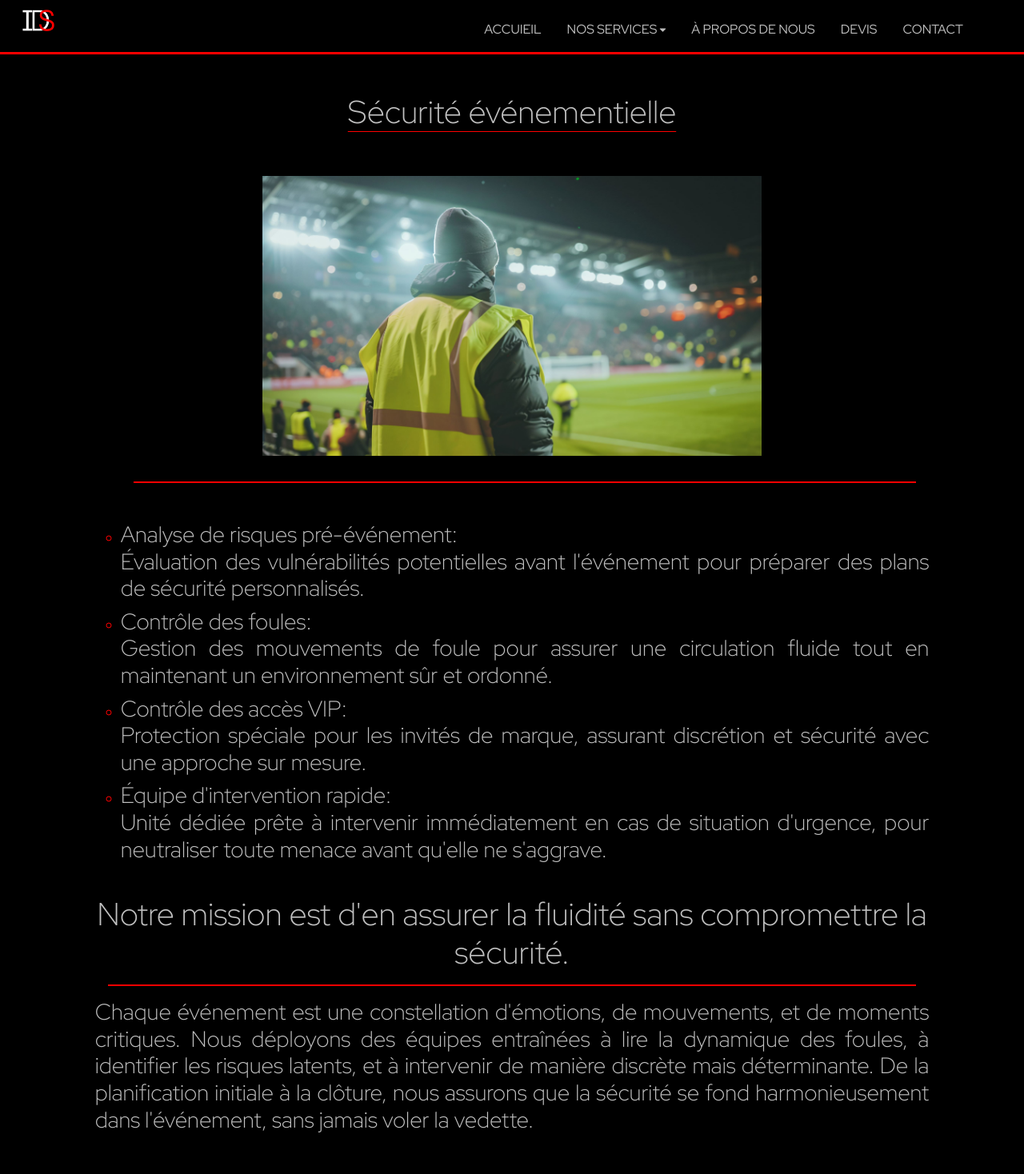
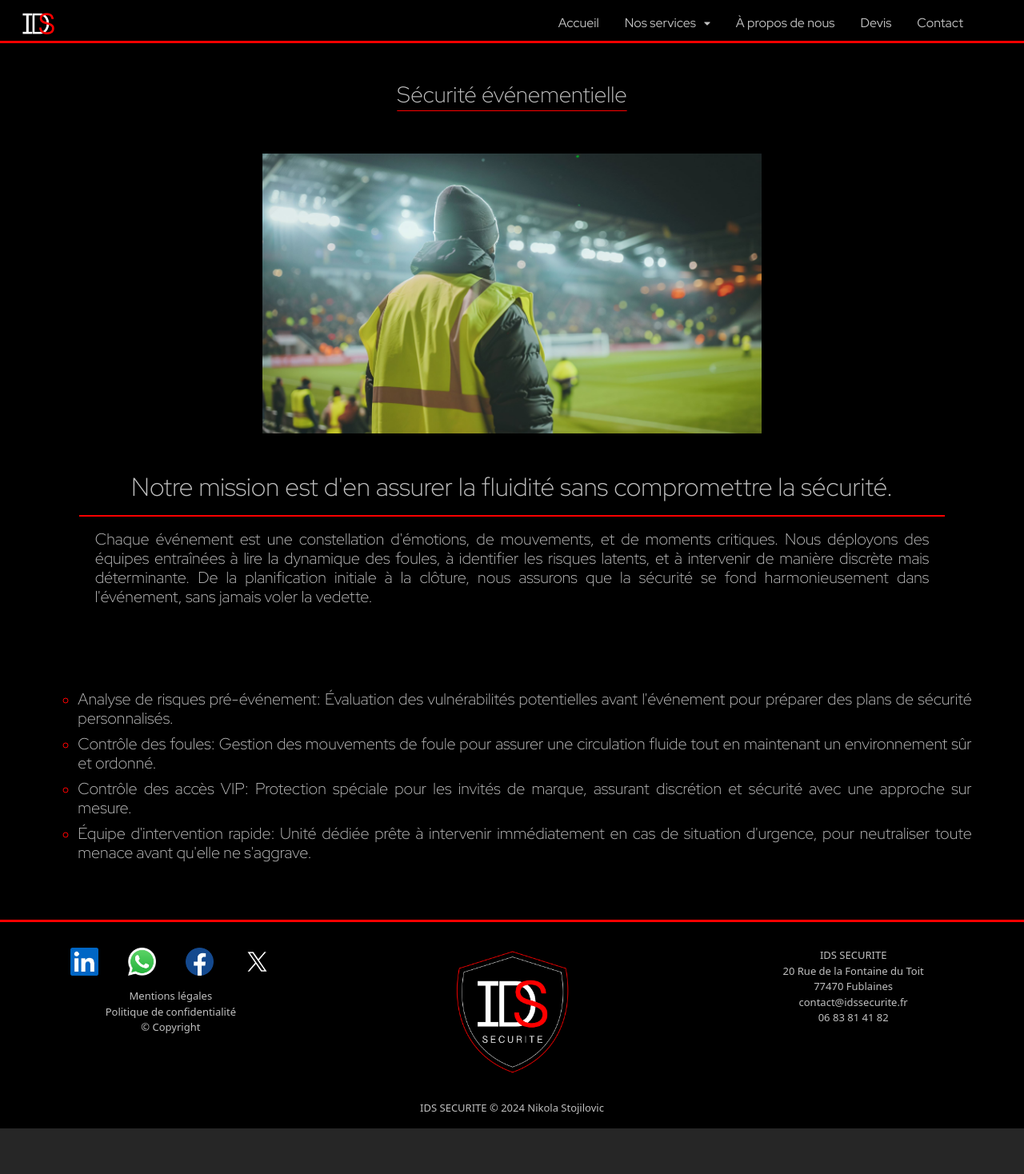
Before and after one commit to sidsecurite/sidsecurite.github.io, a plain HTML site: page securite_evenementielle.html in a window 1280 px wide. Shown: the top 1468 px of the page at 80% size. After the commit the page ends 1411 px from the top, so only its background shows below. Drawn offline with nearby package versions, Linux system fonts and the light colour scheme.

Commit message:
Add files via upload

```diff
--- a/css/style.css
+++ b/css/style.css
@@ -498,7 +498,7 @@
 
   .fade-in {
     opacity: 0;
-    transition: opacity 1.3s ease-in-out;
+    transition: opacity 0.8s ease-in-out;
   }
 
   .fade-in.visible {
--- a/securite_evenementielle.html
+++ b/securite_evenementielle.html
@@ -22,8 +22,8 @@
 <body class="backgroundColor">
     <header class="darkBox">
         <div class="container-fluid">
-            <div class="topNavbar py-2">
-                <div class="px-3 pt-1">
+            <div class="topNavbar">
+                <div class="px-3 pb-2 pt-3">
                     <a class="hoverRed" href="index.html">
                         <img class="logoDimension" src="img/CIDSecuriteLogoVersionIDS.png" alt="IDS SECURITE">
                     </a>
@@ -36,12 +36,12 @@
                 <div class="listaNavbar goRight px-5 pt-3 pb-2">
                     <div class="hoverRed">
                         <a class="noUnderLineText whiteText px-3 pt-2 red-hat-display-400" href="index.html">
-                            ACCUIEIL
+                            Accueil
                         </a>
                     </div>
                     <div class="hoverRed">
                         <a class="noUnderLineText whiteText px-3 pt-2 red-hat-display-400 mouse" id="hoverActiveList">
-                            NOS SERVICES
+                            Nos services &nbsp;
                             <i class="fa fa-caret-down smallP"></i>
                         </a>
                         <div id="listNos" class="hoverRed listaNos p-3 red-hat-display-400 textWrap">
@@ -70,17 +70,17 @@
                     </div>
                     <div class="hoverRed">
                         <a class="noUnderLineText whiteText px-3 pt-2 red-hat-display-400" href="a_propos_de_nous.html">
-                            À PROPOS DE NOUS
+                            À propos de nous
                         </a>
                     </div>
                     <div class="hoverRed">
                         <a class="noUnderLineText whiteText px-3 pt-2 red-hat-display-400" href="devis.html">
-                            DEVIS
+                            Devis
                         </a>
                     </div>
                     <div class="hoverRed">
                         <a class="noUnderLineText whiteText px-3 pt-2 red-hat-display-400" href="contact.html">
-                            CONTACT
+                            Contact
                         </a>
                     </div>
                 </div>
@@ -88,15 +88,16 @@
         </div>
     </header>
     <section id="section">
-        <div class="redLineWeb"></div>
+        <div class="redLineWeb">
+        </div>
     </section>
     <section>
         <div class="container-fluid">
             <div class="row justify-content-center py-5">
                 <div class="col-11">
-                    <h1 class="textCentre whiteText red-hat-display-300 lineUnder fade-in">
+                    <h3 class="textCentre whiteText red-hat-display-300 lineUnder fade-in">
                         Sécurité événementielle
-                    </h1>
+                    </h3>
                 </div>
             </div>
         </div>
@@ -110,48 +111,57 @@
         </div>
     </section>
     <section>
+        <div class="fade-in">
+            <div class="container-fluid py-5">
+                <div class="row justify-content-center">
+                    <div class="col-sm-11 col-md-10 col-11">
+                        <h2 class="whiteText textCentre red-hat-display-300 fade-in">
+                            Notre mission est d'en assurer la fluidité sans compromettre la sécurité.
+                        </h2>
+                        <hr class="marginMinus lineBetween fade-in">
+                        <h5 class="whiteText textBoxFit red-hat-display-300 fade-in">
+                            Chaque événement est une constellation d'émotions, de mouvements, et de moments critiques. Nous
+                            déployons des équipes entraînées à lire la dynamique des foules, à identifier les risques
+                            latents, et à intervenir de manière discrète mais déterminante. De la planification initiale à
+                            la clôture, nous assurons que la sécurité se fond harmonieusement dans l'événement, sans jamais
+                            voler la vedette.
+                        </h5>
+                    </div>
+                </div>
+            </div>
+        </div>
+    </section>
+    <section>
         <div class="container-fluid">
             <div class="row justify-content-center">
-                <div class="col-sm-11 col-md-10 col-11">
-                    <ul class="redText py-3">
-                        <hr class="m-3 lineBetween fade-in mb-5">
-                        <li>
-                            <h5 class="whiteText textBoxFit red-hat-display-300 fade-in h3">
-                                Analyse de risques pré-événement: <br> Évaluation des vulnérabilités potentielles avant
+                <div class="col-11">
+                    <ul class="redText py-5">
+                        <li class="fade-in">
+                            <h5 class="whiteText textBoxFit red-hat-display-300">
+                                Analyse de risques pré-événement: Évaluation des vulnérabilités potentielles avant
                                 l'événement pour préparer des plans de sécurité personnalisés.
                             </h5>
                         </li>
-                        <li>
-                            <h5 class="whiteText textBoxFit red-hat-display-300 fade-in h3">
-                                Contrôle des foules: <br> Gestion des mouvements de foule pour assurer une circulation
+                        <li class="fade-in">
+                            <h5 class="whiteText textBoxFit red-hat-display-300">
+                                Contrôle des foules: Gestion des mouvements de foule pour assurer une circulation
                                 fluide tout en maintenant un environnement sûr et ordonné.
                             </h5>
                         </li>
-                        <li>
-                            <h5 class="whiteText textBoxFit red-hat-display-300 fade-in h3">
-                                Contrôle des accès VIP: <br> Protection spéciale pour les invités de marque, assurant
+                        <li class="fade-in">
+                            <h5 class="whiteText textBoxFit red-hat-display-300">
+                                Contrôle des accès VIP: Protection spéciale pour les invités de marque, assurant
                                 discrétion et sécurité avec une approche sur mesure.
                             </h5>
                         </li>
-                        <li>
-                            <h5 class="whiteText textBoxFit red-hat-display-300 fade-in h3">
-                                Équipe d'intervention rapide: <br> Unité dédiée prête à intervenir immédiatement en cas
+                        <li class="fade-in">
+                            <h5 class="whiteText textBoxFit red-hat-display-300">
+                                Équipe d'intervention rapide: Unité dédiée prête à intervenir immédiatement en cas
                                 de
                                 situation d'urgence, pour neutraliser toute menace avant qu'elle ne s'aggrave.
                             </h5>
                         </li>
                     </ul>
-                    <h2 class="whiteText textCentre red-hat-display-300 fade-in h1">
-                        Notre mission est d'en assurer la fluidité sans compromettre la sécurité.
-                    </h2>
-                    <hr class="m-3 lineBetween fade-in">
-                    <h5 class="whiteText textBoxFit red-hat-display-300 fade-in pb-5 h3">
-                        Chaque événement est une constellation d'émotions, de mouvements, et de moments critiques. Nous
-                        déployons des équipes entraînées à lire la dynamique des foules, à identifier les risques
-                        latents, et à intervenir de manière discrète mais déterminante. De la planification initiale à
-                        la clôture, nous assurons que la sécurité se fond harmonieusement dans l'événement, sans jamais
-                        voler la vedette.
-                    </h5>
                 </div>
             </div>
         </div>
@@ -216,7 +226,7 @@
                             contact@idssecurite.fr
                         </p>
                         <p class="smallP whiteText noUnderLineText m-0">
-                            06 51 06 08 94
+                            06 83 81 41 82
                         </p>
                     </div>
                 </div>
```
Also changed, not shown: a_propos_de_nous.html (+9 -8 lines), contact.html (+13 -12 lines), copyright.html (+10 -9 lines), devis.html (+10 -9 lines), gardiennage_et_surveillance.html (+4 -3 lines), index.html (+5 -2 lines), mentions_legal.html (+11 -15 lines), nos_services.html (+46 -45 lines), politique_de_confidentialite.html (+11 -10 lines), securite_cynophile.html (+24 -23 lines), securite_incendie.html (+16 -15 lines).
